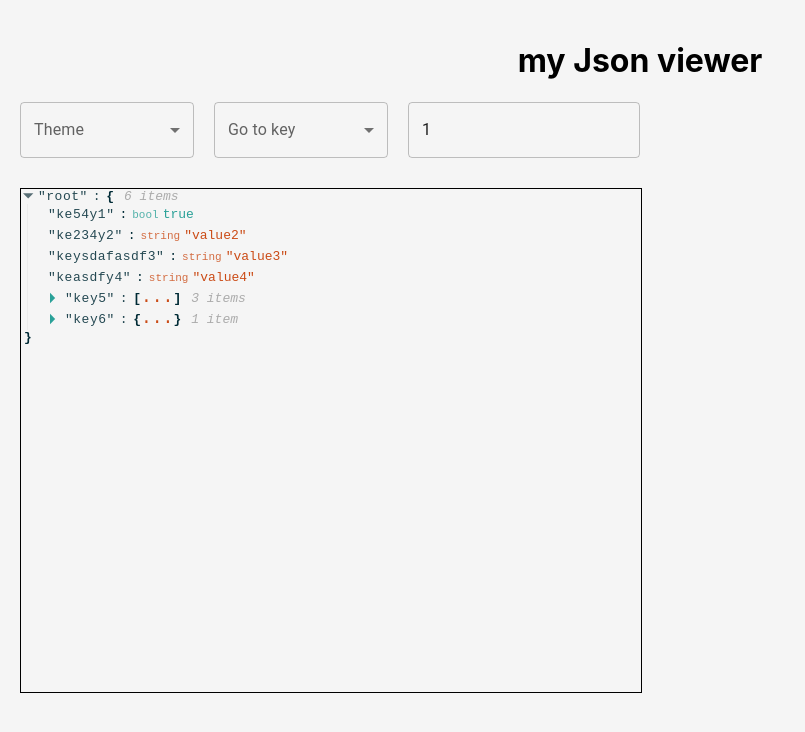
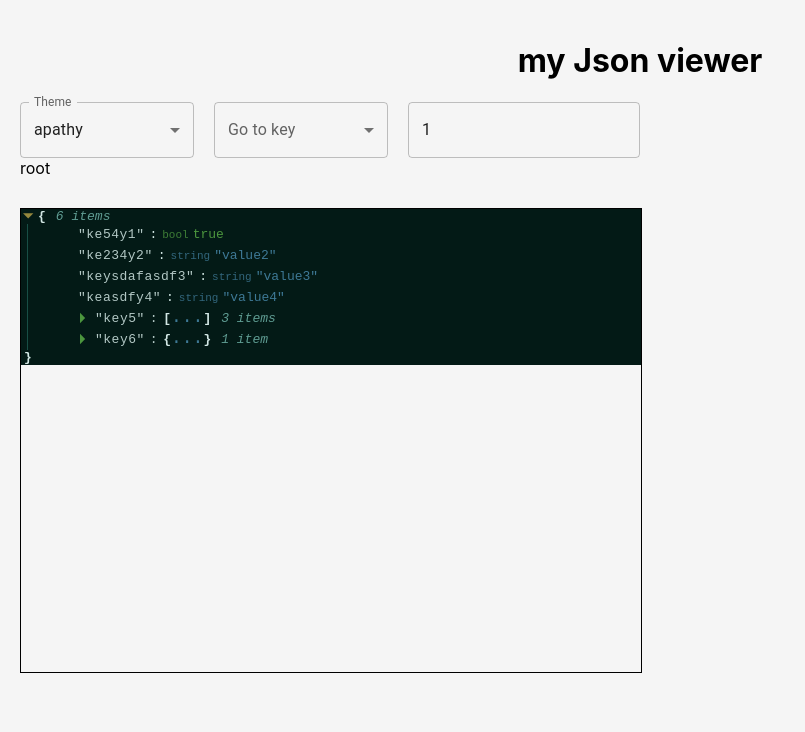
Before and after one commit to itaycs2407/i_json_viewer, a React (Create React App) app: page / in a window 1280 px wide. Shown: the top 732 px of the page, without its empty margins (0-805 px from the left). Built offline with nearby package versions, Linux system fonts and the light colour scheme.

Commit message:
theme select + object traverse

```diff
--- a/src/App.tsx
+++ b/src/App.tsx
@@ -2,11 +2,7 @@ import React from "react";
 import Home from "./pages/Home";
 
 function App() {
-  return (
-    <div>
-      <Home />
-    </div>
-  );
+  return <Home />;
 }
 
 export default App;
--- a/src/components/JsonSection.tsx
+++ b/src/components/JsonSection.tsx
@@ -5,44 +5,23 @@ import {
   InputLabel,
   MenuItem,
   Select,
-  Switch,
+  SelectChangeEvent,
   TextField,
 } from "@mui/material";
-import ReactJson from "react-json-view";
+import ReactJson, { ThemeKeys } from "react-json-view";
 import { getMaxDepth } from "../utils";
-
-const themesName = [
-  "dark",
-  "light",
-  "blue",
-  "red",
-  "green",
-  "purple",
-  "orange",
-  "yellow",
-  "pink",
-  "brown",
-  "grey",
-  "cyan",
-  "teal",
-  "lime",
-  "amber",
-  "indigo",
-  "blueGrey",
-  "deepOrange",
-  "deepPurple",
-  "lightBlue",
-];
+import { THEME } from "../constants";
 
 interface JsonSectionProps {
   object: any;
 }
 const JsonSection: React.FC<JsonSectionProps> = ({ object }) => {
   const [key, setKey] = React.useState("");
-  const [theme, setTheme] = React.useState("");
+  const [theme, setTheme] = React.useState("apathy");
   const [collapsedLevel, setCollapsedLevel] = React.useState(1);
+  const [data, setData] = React.useState(object);
+  const [whereAmI, setWhereAmI] = React.useState("root");
 
-  const objectKeys = useMemo(() => Object.keys(object), [object]);
   const objectMaxDepth = useMemo(() => {
     return getMaxDepth(object);
   }, [object]);
@@ -53,6 +32,20 @@ const JsonSection: React.FC<JsonSectionProps> = ({ object }) => {
       return;
     }
     setCollapsedLevel(Number(event.target.value));
+  };
+
+  const handleKeyChange = (event: SelectChangeEvent<string>) => {
+    const key = event.target.value;
+
+    if (key === "root") {
+      setData(object);
+      setWhereAmI("root");
+      return;
+    }
+
+    setWhereAmI((prev) => `${prev} > ${key}`);
+    setKey(key);
+    setData(data[key]);
   };
 
   return (
@@ -67,7 +60,7 @@ const JsonSection: React.FC<JsonSectionProps> = ({ object }) => {
             label="Theme"
             onChange={(event) => setTheme(event.target.value)}
           >
-            {themesName.map((name) => (
+            {THEME.map((name) => (
               <MenuItem value={name}>{name}</MenuItem>
             ))}
           </Select>
@@ -81,9 +74,10 @@ const JsonSection: React.FC<JsonSectionProps> = ({ object }) => {
             id="goto-select"
             value={key}
             label="Go to key"
-            onChange={(event) => setKey(event.target.value)}
+            onChange={(event) => handleKeyChange(event)}
           >
-            {objectKeys.map((key) => (
+            <MenuItem value="root">Back to root</MenuItem>
+            {Object.keys(data).map((key) => (
               <MenuItem value={key}>{key}</MenuItem>
             ))}
           </Select>
@@ -95,8 +89,15 @@ const JsonSection: React.FC<JsonSectionProps> = ({ object }) => {
           onChange={handleLevelChange}
         />
       </ActionsJsonContainer>
+      <div>{whereAmI} </div>
       <JsonContainer>
-        <ReactJson src={object} collapsed={collapsedLevel} />
+        <ReactJson
+          src={data}
+          collapsed={collapsedLevel}
+          theme={theme as ThemeKeys}
+          indentWidth={10}
+          name={null}
+        />
       </JsonContainer>
     </Wrapper>
   );
--- /dev/null
+++ b/src/constants.ts
@@ -0,0 +1,39 @@
+export const THEME = [
+  "apathy",
+  "apathy:inverted",
+  "ashes",
+  "bespin",
+  "brewer",
+  "bright:inverted",
+  "bright",
+  "chalk",
+  "codeschool",
+  "colors",
+  "eighties",
+  "embers",
+  "flat",
+  "google",
+  "grayscale",
+  "grayscale:inverted",
+  "greenscreen",
+  "harmonic",
+  "hopscotch",
+  "isotope",
+  "marrakesh",
+  "mocha",
+  "monokai",
+  "ocean",
+  "paraiso",
+  "pop",
+  "railscasts",
+  "rjv-default",
+  "shapeshifter",
+  "shapeshifter:inverted",
+  "solarized",
+  "summerfruit",
+  "summerfruit:inverted",
+  "threezerotwofour",
+  "tomorrow",
+  "tube",
+  "twilight",
+];
--- a/src/pages/Home.tsx
+++ b/src/pages/Home.tsx
@@ -33,13 +33,12 @@ const Home = () => {
 };
 
 const Container = styled.div`
-  height: 100vh;
+  height: 93vh;
   padding: 20px;
   background-color: #f5f5f5;
   display: flex;
   flex-direction: column;
   align-items: center;
-  //justify-content: center;
 `;
 
 export default Home;
```
Also changed, not shown: 7 other files (tests, documents, lock files or other folders).
